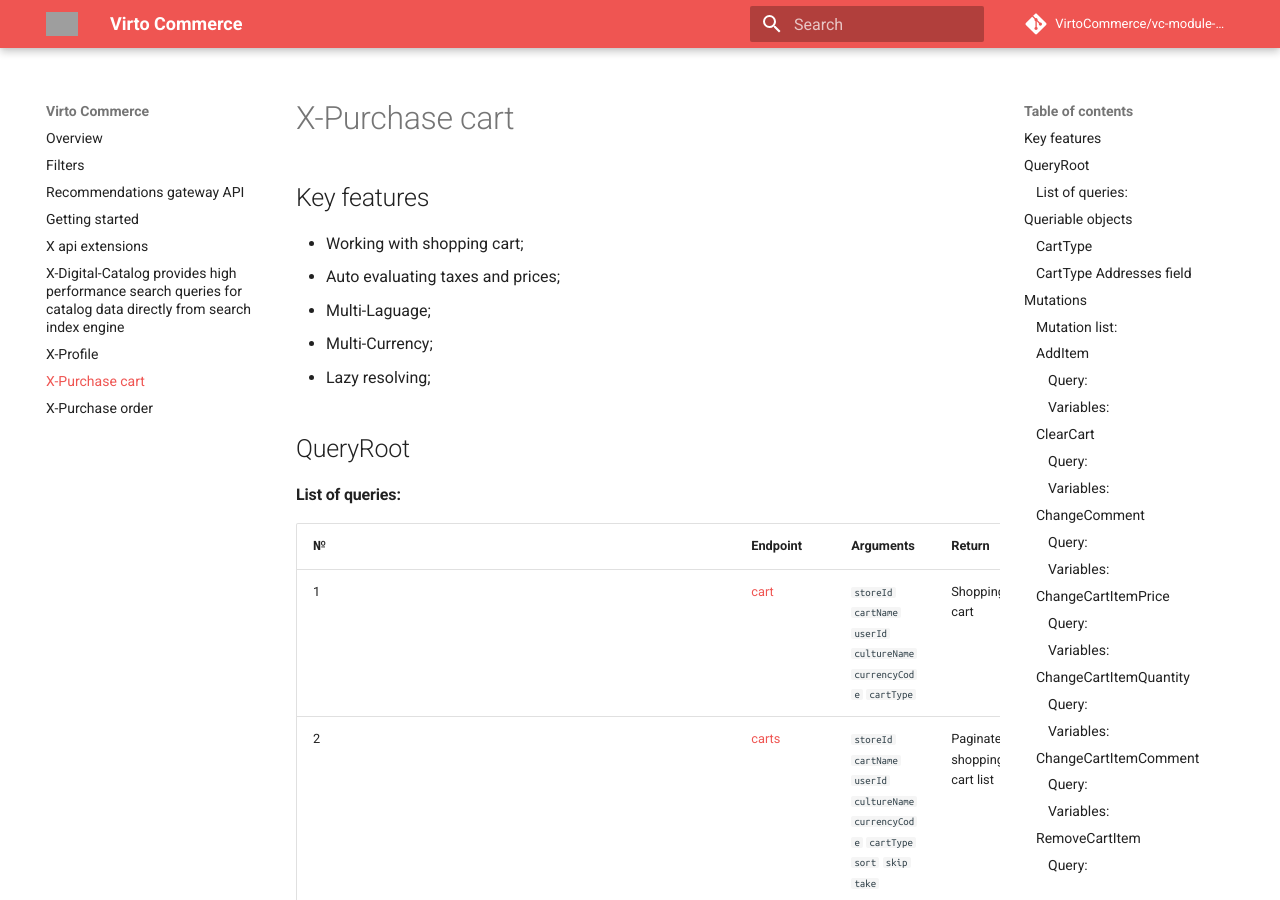
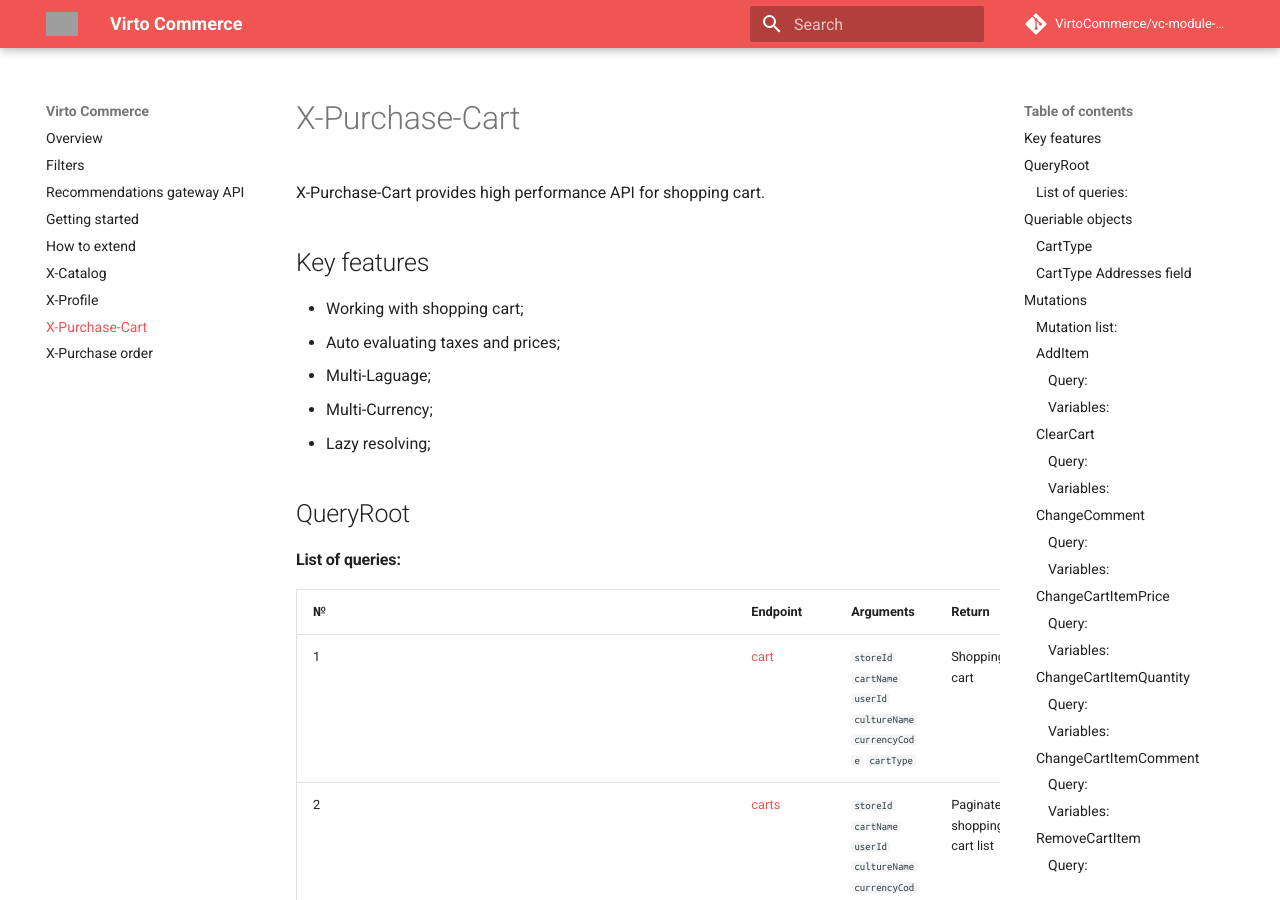
Before and after one commit to VirtoCommerce/vc-module-experience-api, an MkDocs documentation site: the page built from docs/x-purchase-cart-reference.md, in a window 1280 px wide and 900 px high. Built offline with MkDocs 1.6.1 and Material for MkDocs 9.7.7, drawn with Linux system fonts in a browser that asks for light colours; comment, search, counter and statistics services are not loaded; grey boxes are pictures that could not be loaded.

Commit message:
Small refactoring. Fix misspelling. Improve titles.

```diff
--- a/docs/x-api-extensions.md
+++ b/docs/x-api-extensions.md
@@ -1,3 +1,4 @@
+# How to extend
 The xAPI provides default GraphQL schemas for types,  queries, and mutations. However, each project has its unique requirements, and we can’t foresee all of them and include into the base schema, but thanks to extensions points that the xAPI provides you can change the baseline behavior and data structures. On this article are described the main extension points and techniques that you can use in your custom projects.
 
 At the moment the xAPI project has the following main extensions points in addition to the extension points that platform provides [extensibility basics](https://virtocommerce.com/docs/latest/fundamentals/extensibility-basics/)
--- a/docs/x-catalog-reference.md
+++ b/docs/x-catalog-reference.md
@@ -1,6 +1,8 @@
-# X-Digital-Catalog provides high performance search queries for catalog data directly from search index engine
+# X-Catalog
 
-## X-Digital-Catalog key features:
+X-Catalog provides high performance search queries for catalog data directly from search index engine.
+
+## Key features
 - Full-text search ([→](#full-text-search))
 - Fuzzy search ([→](#fuzzy-search))
 - Filters syntax ([↪](filter-syntax.md))
--- a/docs/x-purchase-cart-reference.md
+++ b/docs/x-purchase-cart-reference.md
@@ -1,4 +1,6 @@
-# X-Purchase cart
+# X-Purchase-Cart
+
+X-Purchase-Cart provides high performance API for shopping cart.
 
 ## Key features
 - Working with shopping cart;
```
Also changed, not shown: docs/x-profile-reference.md (+2 -0 lines), docs/x-purchase-order-reference.md (+2 -0 lines).
